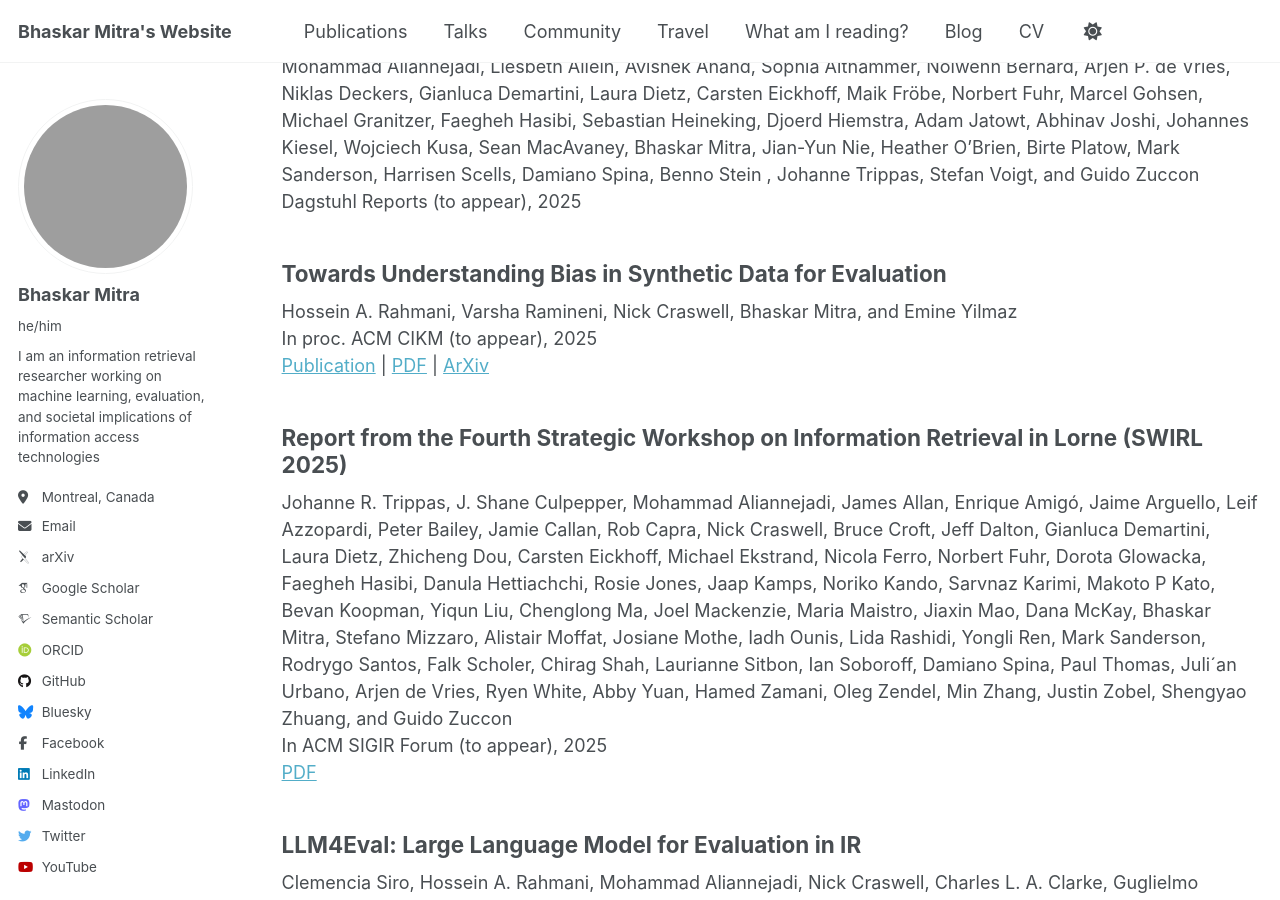
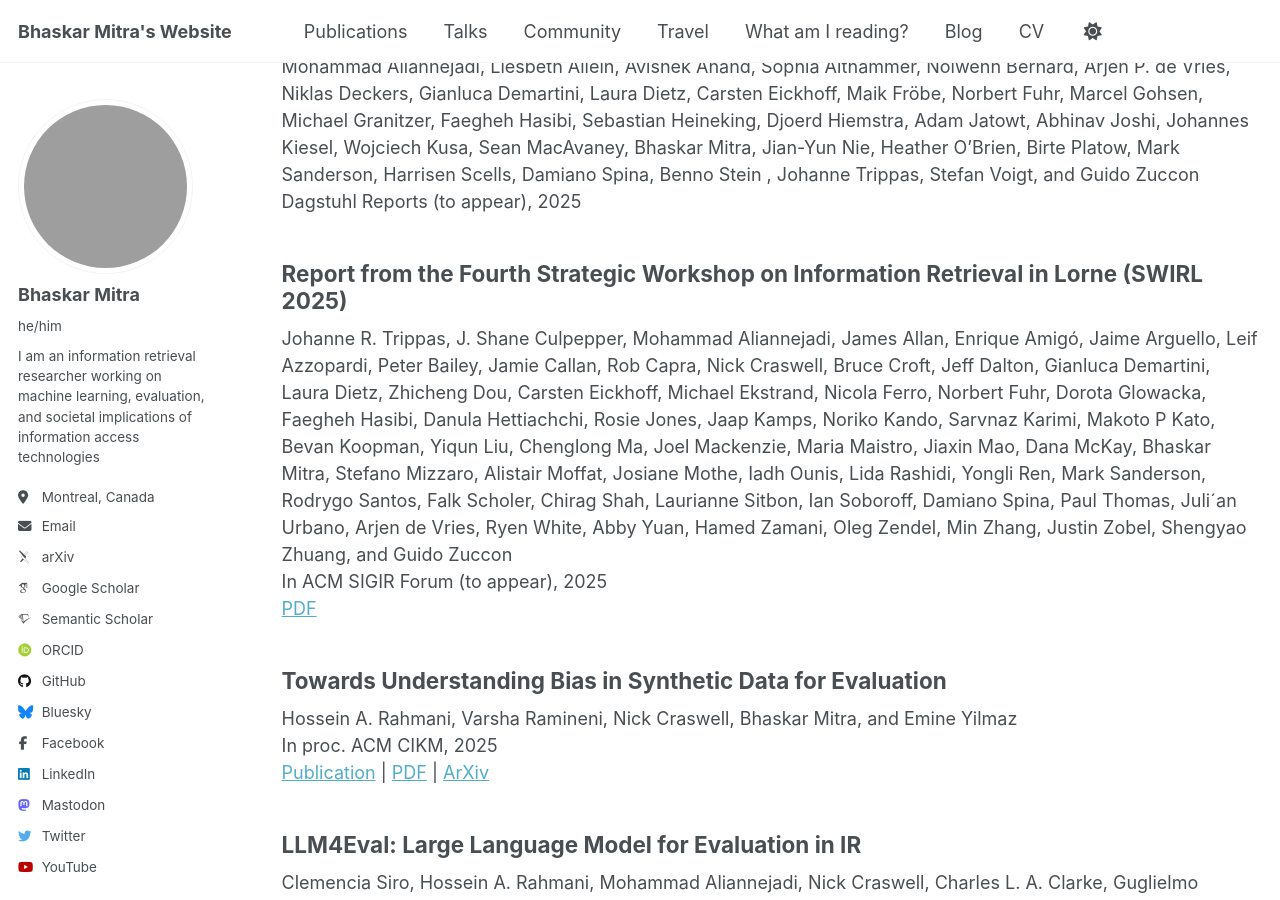
Before and after one commit to bhaskar-mitra/bhaskar-mitra.github.io, a Jekyll site: the page built from _pages/publications.html, in a window 1280 px wide and 900 px high, scrolled down 715 px. Built offline with Jekyll 4.4.1, drawn with Linux system fonts in a browser that asks for light colours; some web fonts are replaced; grey boxes are pictures that could not be loaded.

Commit message:
Update publications.html

```diff
--- a/_pages/publications.html
+++ b/_pages/publications.html
@@ -33,16 +33,16 @@ author_profile: true
     Dagstuhl Reports (to appear), 2025
   </article>
   <article class="archive__item" itemscope itemtype="http://schema.org/CreativeWork">
-    <h2>Towards Understanding Bias in Synthetic Data for Evaluation</h2>
-    Hossein A. Rahmani, Varsha Ramineni, Nick Craswell, Bhaskar Mitra, and Emine Yilmaz<br/>
-    In proc. ACM CIKM (to appear), 2025<br/>
-    <a href="https://dl.acm.org/doi/10.1145/3746252.3760908">Publication</a> | <a href="../showpdf/?file=3746252.3760908">PDF</a> | <a href="https://arxiv.org/abs/2506.10301">ArXiv</a>
-  </article>
-  <article class="archive__item" itemscope itemtype="http://schema.org/CreativeWork">
     <h2>Report from the Fourth Strategic Workshop on Information Retrieval in Lorne (SWIRL 2025)</h2>
     Johanne R. Trippas, J. Shane Culpepper, Mohammad Aliannejadi, James Allan, Enrique Amigó, Jaime Arguello, Leif Azzopardi, Peter Bailey, Jamie Callan, Rob Capra, Nick Craswell, Bruce Croft, Jeff Dalton, Gianluca Demartini, Laura Dietz, Zhicheng Dou, Carsten Eickhoff, Michael Ekstrand, Nicola Ferro, Norbert Fuhr, Dorota Glowacka, Faegheh Hasibi, Danula Hettiachchi, Rosie Jones, Jaap Kamps, Noriko Kando, Sarvnaz Karimi, Makoto P Kato, Bevan Koopman, Yiqun Liu, Chenglong Ma, Joel Mackenzie, Maria Maistro, Jiaxin Mao, Dana McKay, Bhaskar Mitra, Stefano Mizzaro, Alistair Moffat, Josiane Mothe, Iadh Ounis, Lida Rashidi, Yongli Ren, Mark Sanderson, Rodrygo Santos, Falk Scholer, Chirag Shah, Laurianne Sitbon, Ian Soboroff, Damiano Spina, Paul Thomas, Juli´an Urbano, Arjen de Vries, Ryen White, Abby Yuan, Hamed Zamani, Oleg Zendel, Min Zhang, Justin Zobel, Shengyao Zhuang, and Guido Zuccon<br/>
     In ACM SIGIR Forum (to appear), 2025<br/>
     <a href="../showpdf/?file=SWIRL-2025-Preprint">PDF</a>
+  </article>
+  <article class="archive__item" itemscope itemtype="http://schema.org/CreativeWork">
+    <h2>Towards Understanding Bias in Synthetic Data for Evaluation</h2>
+    Hossein A. Rahmani, Varsha Ramineni, Nick Craswell, Bhaskar Mitra, and Emine Yilmaz<br/>
+    In proc. ACM CIKM, 2025<br/>
+    <a href="https://dl.acm.org/doi/10.1145/3746252.3760908">Publication</a> | <a href="../showpdf/?file=3746252.3760908">PDF</a> | <a href="https://arxiv.org/abs/2506.10301">ArXiv</a>
   </article>
   <article class="archive__item" itemscope itemtype="http://schema.org/CreativeWork">
     <h2>LLM4Eval: Large Language Model for Evaluation in IR</h2>
```
